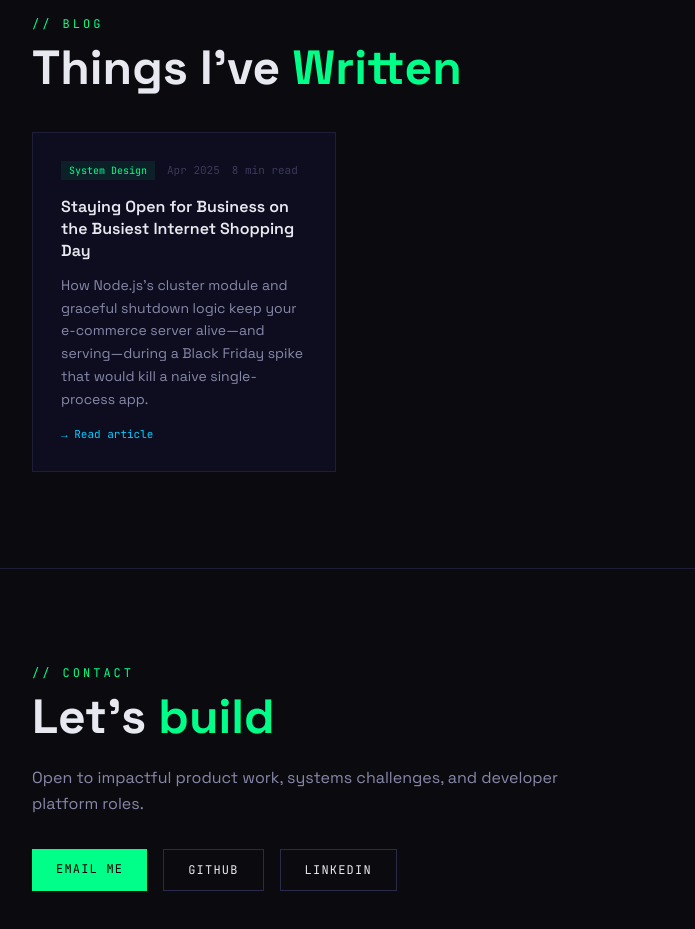
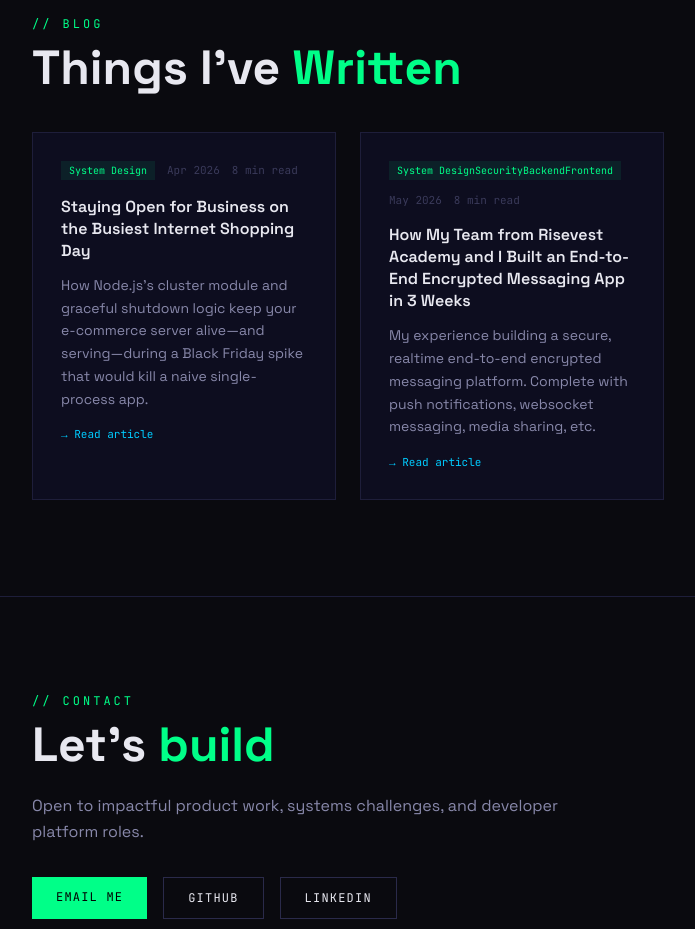
Before and after one commit to lowlifehighway/portfolio, a Next.js app: page / in a window 1280 px wide. Shown: the part 4960-5889 px from the top of the page, without its empty margins (128-823 px from the left). Built offline with nearby package versions, Linux system fonts and the light colour scheme.

Commit message:
added article on my experience building culver

```diff
--- a/src/data/portfolio.js
+++ b/src/data/portfolio.js
@@ -198,12 +198,22 @@ export const experience = [
 export const blog = [
   {
     tag: 'System Design',
-    date: 'Apr 2025',
+    date: 'Apr 2026',
     readTime: '8 min read',
     title: 'Staying Open for Business on the Busiest Internet Shopping Day',
     excerpt:
       "How Node.js's cluster module and graceful shutdown logic keep your e-commerce server alive—and serving—during a Black Friday spike that would kill a naive single-process app.",
     href: 'https://dev.to/lowlifehighway/staying-open-for-business-on-the-busiest-internet-shopping-day-2gdd',
+  },
+  {
+    tag: ['System Design', 'Security', 'Backend', 'Frontend'],
+    date: 'May 2026',
+    readTime: '8 min read',
+    title:
+      'How My Team from Risevest Academy and I Built an End-to-End Encrypted Messaging App in 3 Weeks',
+    excerpt:
+      'My experience building a secure, realtime end-to-end encrypted messaging platform. Complete with push notifications, websocket messaging, media sharing, etc.',
+    href: 'https://dev.to/lowlifehighway/how-my-team-from-risevest-academy-and-i-built-an-end-to-end-encrypted-messaging-app-in-3-weeks-2ib5',
   },
 ];
 
```
